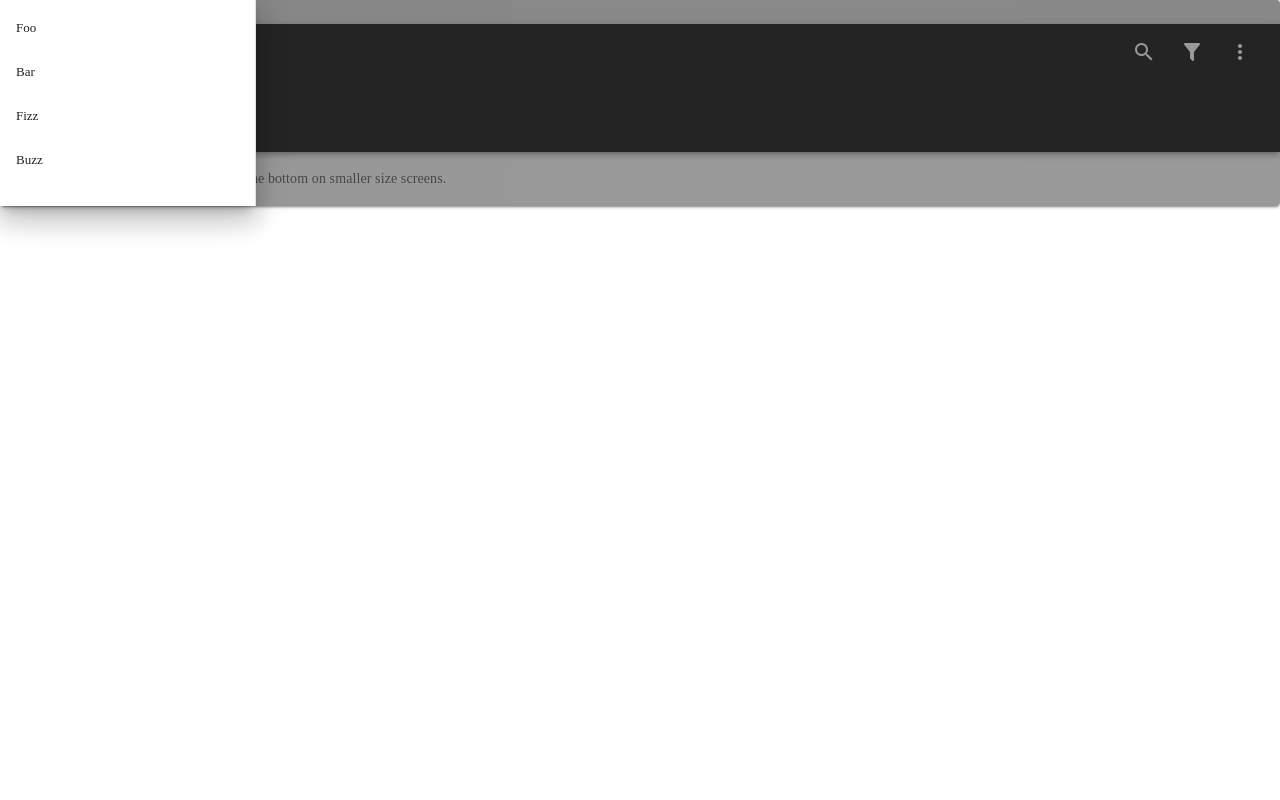
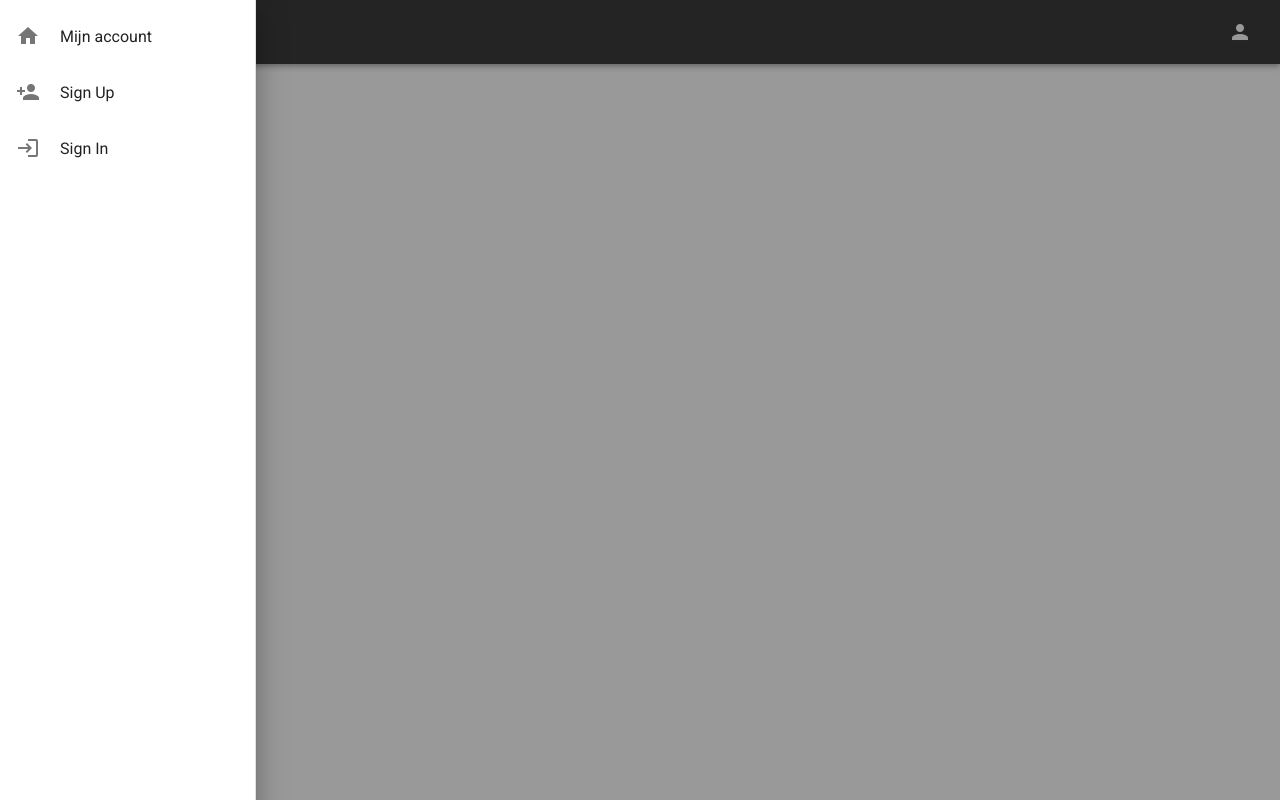
Before and after one commit to tomyoungbloods/Tom-news-app, a Vue app: page / in a window 1280 px wide. Both pictures are taken after a click on the button 40 px from the left and 52 px from the top of the page. Shown: the top 800 px of the page. Built offline with nearby package versions, Linux system fonts and the light colour scheme.

Commit message:
Menu inbouwen

```diff
--- a/package.json
+++ b/package.json
@@ -10,6 +10,7 @@
   "dependencies": {
     "core-js": "^3.6.4",
     "vue": "^2.6.11",
+    "vue-router": "^3.1.6",
     "vuetify": "^2.2.11"
   },
   "devDependencies": {
--- a/src/App.vue
+++ b/src/App.vue
@@ -2,29 +2,18 @@
   <v-card
     class="mx-auto overflow-hidden"
     >
-    <v-system-bar color="deep-purple darken-3"></v-system-bar>
-
     <v-app-bar
       color="deep-purple accent-4"
       dark
-      prominent
     >
       <v-app-bar-nav-icon @click.stop="drawer = !drawer"></v-app-bar-nav-icon>
 
-      <v-toolbar-title>My files</v-toolbar-title>
+      <v-toolbar-title><router-link to="/" tag="span">Waarheid</router-link></v-toolbar-title>
 
       <v-spacer></v-spacer>
 
       <v-btn icon>
-        <v-icon>mdi-magnify</v-icon>
-      </v-btn>
-
-      <v-btn icon>
-        <v-icon>mdi-filter</v-icon>
-      </v-btn>
-
-      <v-btn icon>
-        <v-icon>mdi-dots-vertical</v-icon>
+        <v-icon>mdi-account</v-icon>
       </v-btn>
     </v-app-bar>
 
@@ -34,44 +23,40 @@
       bottom
       temporary
     >
-      <v-list
-        nav
-        dense
-      >
-        <v-list-item-group
-          v-model="group"
-          active-class="deep-purple--text text--accent-4"
-        >
-          <v-list-item>
-            <v-list-item-title>Foo</v-list-item-title>
-          </v-list-item>
+      <v-list>
+        <v-list-item-group>
 
-          <v-list-item>
-            <v-list-item-title>Bar</v-list-item-title>
-          </v-list-item>
+      <v-list-item
+      v-for="item in menuItems"
+      :key="item.title">
+        <v-list-item-icon>
+          <v-icon>{{item.icon}}</v-icon>
+        </v-list-item-icon>
+          <v-list-item-content>{{item.title}}</v-list-item-content>
+      </v-list-item>
+        </v-list-item-group>
 
-          <v-list-item>
-            <v-list-item-title>Fizz</v-list-item-title>
-          </v-list-item>
-
-          <v-list-item>
-            <v-list-item-title>Buzz</v-list-item-title>
-          </v-list-item>
-        </v-list-item-group>
       </v-list>
     </v-navigation-drawer>
+    <v-container style="height: 1000px;"><router-view></router-view></v-container>
+  </v-card>
 
-    <v-card-text>
-      The navigation drawer will appear from the bottom on smaller size screens.
-    </v-card-text>
-  </v-card>
 </template>
+
+<style>
+  @import './assets/styles/style.css';
+</style>
 
 <script>
 
 export default {
   data: () => ({
-    drawer: false
+    drawer: false,
+    menuItems: [
+    {icon: 'mdi-home', title: 'Mijn account', link: '/home' },
+    {icon: 'mdi-account-plus', title: 'Sign Up', link: '/signup' },
+    {icon: 'mdi-login', title: 'Sign In', link: '/login' }
+    ]
   }),
 };
 </script>
--- /dev/null
+++ b/src/assets/styles/style.css
@@ -0,0 +1,8 @@
+body {
+    font-family: 'Roboto';
+}
+
+.v-list-item__icon {
+
+    padding-right: 20px;
+}
--- /dev/null
+++ b/src/components/Exercise/Exercise.vue
@@ -0,0 +1,5 @@
+<template>
+    <div>
+        The Excercise page
+    </div>
+</template>
--- /dev/null
+++ b/src/components/Home.vue
@@ -0,0 +1,5 @@
+<template>
+    <div>
+        The home page
+    </div>
+</template>
--- /dev/null
+++ b/src/components/User/Profile.vue
@@ -0,0 +1,6 @@
+<template>
+    <div style=" height: 400px;">
+        The user page
+
+    </div>
+</template>
--- /dev/null
+++ b/src/components/User/Signin.vue
@@ -0,0 +1,5 @@
+<template>
+    <div>
+        The Signin page
+    </div>
+</template>
--- /dev/null
+++ b/src/components/User/Signup.vue
@@ -0,0 +1,5 @@
+<template>
+    <div>
+        The Signup page
+    </div>
+</template>
--- a/src/main.js
+++ b/src/main.js
@@ -1,10 +1,14 @@
 import Vue from 'vue'
 import App from './App.vue'
-import vuetify from './plugins/vuetify';
+import vuetify from './plugins/vuetify'
+import router from './router/index.js'
+
 
 Vue.config.productionTip = false
 
+
 new Vue({
   vuetify,
+  router,
   render: h => h(App)
 }).$mount('#app')
--- /dev/null
+++ b/src/router/index.js
@@ -0,0 +1,36 @@
+import Router from 'vue-router'
+import Vue from 'vue'
+import Home from '@/components/Home'
+import Profile from '@/components/User/Profile';
+import Signin from '@/components/User/Signin';
+import Signup from '@/components/User/Signup';
+
+Vue.use(Router)
+
+export default new Router({
+
+    routes: [
+        {
+            path: '/',
+            name: 'Home',
+            component: Home
+        },
+        {
+            path: '/profile',
+            name: 'Profile',
+            component: Profile
+        },
+        {
+            path: '/Signin',
+            name: 'Signin',
+            component: Signin
+        },
+        {
+            path: '/Signup',
+            name: 'Signup',
+            component: Signup
+        }
+    ],
+    mode: 'history'
+
+})
```
Also changed, not shown: src/components/HelloWorld.vue (deleted, +0 -151 lines), 1 other file (tests, documents, lock files or other folders).
